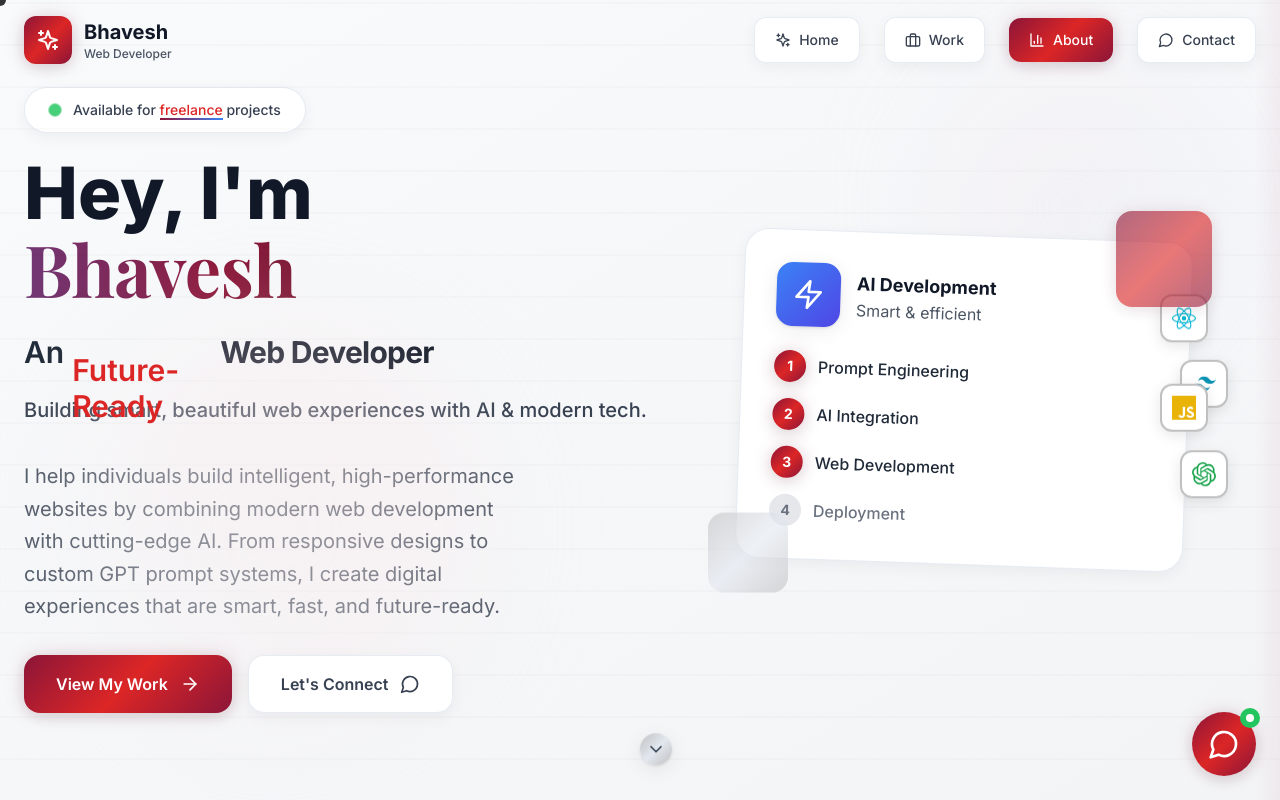
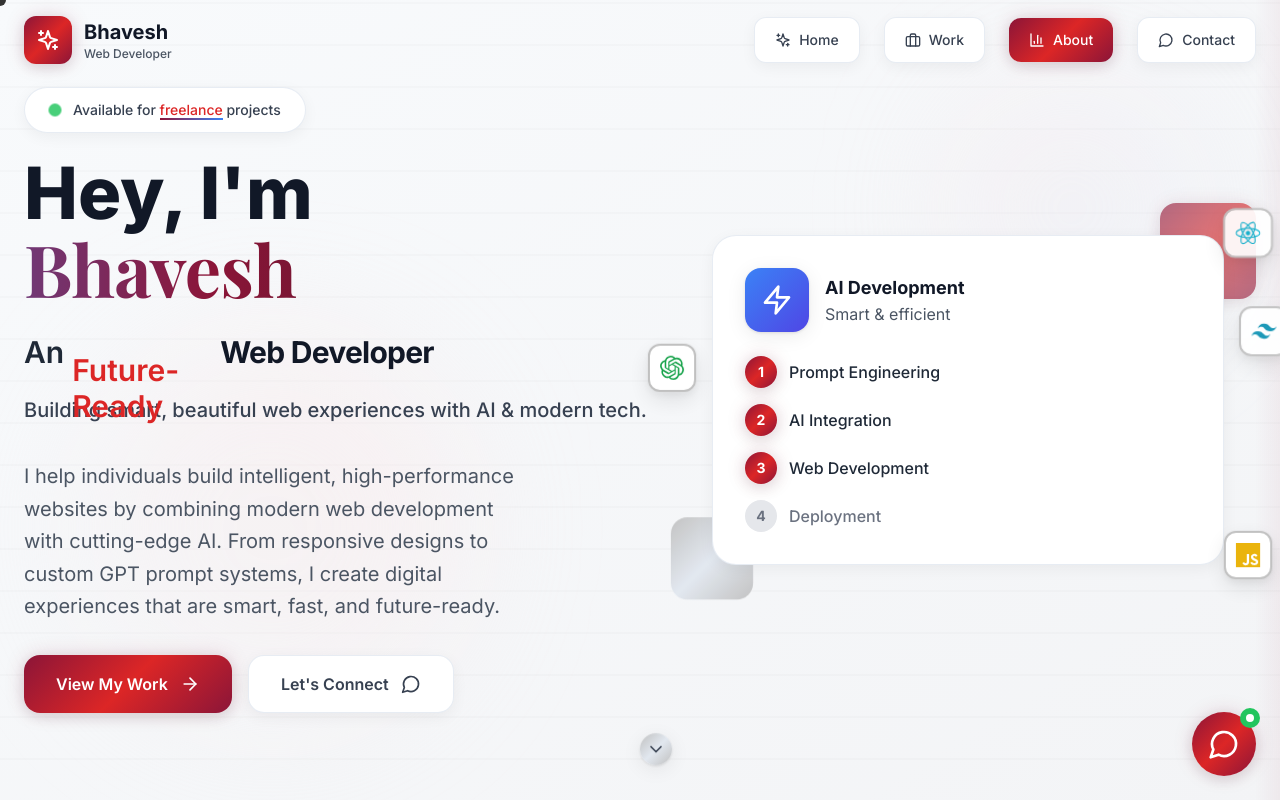
Before and after one commit to bhaveshh30/Bhavesh, a React (Vite) app: page / in a window 1280 px wide. Shown: the top 800 px of the page. Built offline with nearby package versions, Linux system fonts and the light colour scheme.

Commit message:
Optimized Hero Section with Perfect Positioning

```diff
--- a/src/components/HeroSection.tsx
+++ b/src/components/HeroSection.tsx
@@ -30,9 +30,9 @@ const HeroSection: React.FC = () => {
       </div>
 
       <div className="max-w-7xl mx-auto px-6 py-20">
-        <div ref={ref} className={`grid lg:grid-cols-2 gap-16 items-center reveal${inView ? ' in-view' : ''}`}>
+        <div ref={ref} className={`grid lg:grid-cols-2 gap-20 items-center reveal${inView ? ' in-view' : ''}`}>
           {/* Left Content */}
-          <div className="space-y-8">
+          <div className="space-y-8 z-10 relative">
             <div className="space-y-6">
               <div className="inline-flex items-center gap-3 px-6 py-3 light-card rounded-full shadow-professional">
                 <div className="w-3 h-3 bg-green-500 rounded-full animate-pulse pulse-badge"></div>
@@ -90,10 +90,10 @@ const HeroSection: React.FC = () => {
           </div>
 
           {/* Right Content - Clean Interactive Element */}
-          <div className="relative">
-            <div className="relative w-full max-w-md mx-auto">
+          <div className="relative flex items-center justify-center">
+            <div className="relative w-full max-w-lg mx-auto">
               {/* Main Card */}
-              <div className="relative light-card rounded-3xl shadow-professional p-8 transform rotate-2 hover:rotate-0 transition-transform duration-500 motion-element">
+              <div className="relative light-card rounded-3xl shadow-professional p-8 transform rotate-2 hover:rotate-0 transition-all duration-500 motion-element z-10">
                 <div className="space-y-6">
                   <div className="flex items-center gap-4">
                     <div className="w-16 h-16 bg-gradient-to-br from-blue-500 to-indigo-600 rounded-2xl flex items-center justify-center shadow-professional">
@@ -126,25 +126,32 @@ const HeroSection: React.FC = () => {
                 </div>
               </div>
 
-              {/* Floating Tech Icons - Fixed Positioning */}
-              <div className="pointer-events-none">
-                <div className="floating-icon floating-icon-1">
+              {/* Perfectly Positioned Floating Tech Icons */}
+              <div className="absolute inset-0 pointer-events-none">
+                {/* React Icon - Top Right */}
+                <div className="floating-icon absolute -top-4 -right-12 z-20">
                   <SiReact className="w-6 h-6 text-cyan-500" />
                 </div>
-                <div className="floating-icon floating-icon-2">
+
+                {/* Tailwind Icon - Right Middle */}
+                <div className="floating-icon absolute top-1/4 -right-16 z-20" style={{ animationDelay: '1s' }}>
                   <SiTailwindcss className="w-6 h-6 text-cyan-600" />
                 </div>
-                <div className="floating-icon floating-icon-3">
+
+                {/* JavaScript Icon - Bottom Right */}
+                <div className="floating-icon absolute -bottom-4 -right-12 z-20" style={{ animationDelay: '2s' }}>
                   <SiJavascript className="w-6 h-6 text-yellow-500" />
                 </div>
-                <div className="floating-icon floating-icon-4">
+
+                {/* OpenAI Icon - Left Middle */}
+                <div className="floating-icon absolute top-1/3 -left-16 z-20" style={{ animationDelay: '3s' }}>
                   <SiOpenai className="w-6 h-6 text-green-600" />
                 </div>
               </div>
 
               {/* Accent Elements */}
-              <div className="absolute -top-6 -right-6 w-24 h-24 red-accent rounded-2xl opacity-80 animate-pulse shadow-accent"></div>
-              <div className="absolute -bottom-8 -left-8 w-20 h-20 chrome-accent rounded-2xl opacity-60 animation-delay-1000" style={{ animation: 'subtleFloat 4s ease-in-out infinite 1.5s' }}></div>
+              <div className="absolute -top-8 -right-8 w-24 h-24 red-accent rounded-2xl opacity-80 animate-pulse shadow-accent z-0"></div>
+              <div className="absolute -bottom-10 -left-10 w-20 h-20 chrome-accent rounded-2xl opacity-60 z-0" style={{ animation: 'subtleFloat 4s ease-in-out infinite 1.5s' }}></div>
             </div>
           </div>
         </div>
--- a/src/index.css
+++ b/src/index.css
@@ -47,10 +47,16 @@ body {
     var(--deep-red) 100%);
 }
 
-/* Motion Elements */
+/* Optimized Motion Elements */
 @keyframes subtleFloat {
-  0%, 100% { transform: translateY(0px); }
-  50% { transform: translateY(-8px); }
+  0%, 100% {
+    transform: translateY(0px) scale(1);
+    opacity: 1;
+  }
+  50% {
+    transform: translateY(-12px) scale(1.05);
+    opacity: 0.9;
+  }
 }
 
 @keyframes roadFlow {
@@ -163,9 +169,8 @@ body {
   transform: scaleX(1);
 }
 
-/* Floating Tech Icons - Clean Positioning */
+/* Optimized Floating Tech Icons */
 .floating-icon {
-  position: absolute;
   width: 48px;
   height: 48px;
   background: white;
@@ -174,32 +179,19 @@ body {
   display: flex;
   align-items: center;
   justify-content: center;
-  box-shadow: 0 4px 15px rgba(0, 0, 0, 0.1);
+  box-shadow:
+    0 8px 25px rgba(0, 0, 0, 0.1),
+    0 4px 10px rgba(0, 0, 0, 0.05);
   animation: subtleFloat 4s ease-in-out infinite;
+  transition: all 0.3s cubic-bezier(0.4, 0, 0.2, 1);
+  will-change: transform;
 }
 
-.floating-icon-1 {
-  top: 20%;
-  right: -20px;
-  animation-delay: 0s;
-}
-
-.floating-icon-2 {
-  top: 40%;
-  right: -40px;
-  animation-delay: 1s;
-}
-
-.floating-icon-3 {
-  bottom: 40%;
-  right: -20px;
-  animation-delay: 2s;
-}
-
-.floating-icon-4 {
-  bottom: 20%;
-  right: -40px;
-  animation-delay: 3s;
+.floating-icon:hover {
+  transform: translateY(-4px) scale(1.1);
+  box-shadow:
+    0 12px 35px rgba(0, 0, 0, 0.15),
+    0 6px 15px rgba(0, 0, 0, 0.08);
 }
 
 /* Pulsing Badge */
@@ -223,6 +215,7 @@ body {
   position: relative;
   overflow: hidden;
   transition: all 0.4s cubic-bezier(0.4, 0, 0.2, 1);
+  will-change: transform;
 }
 
 .cta-btn:hover {
@@ -313,13 +306,99 @@ html {
   box-shadow: 0 8px 25px rgba(139, 21, 56, 0.1);
 }
 
+/* Performance Optimizations */
+* {
+  box-sizing: border-box;
+}
+
+/* Reduce motion for users who prefer it */
+@media (prefers-reduced-motion: reduce) {
+  .floating-icon,
+  .pulse-badge,
+  .motion-element::before {
+    animation: none;
+  }
+
+  .typewriter {
+    border-right: none;
+    animation: none;
+  }
+
+  .flip-in-x {
+    animation: none;
+  }
+}
+
 /* Responsive Adjustments */
-@media (max-width: 640px) {
+@media (max-width: 1024px) {
+  .floating-icon {
+    width: 44px;
+    height: 44px;
+  }
+}
+
+@media (max-width: 768px) {
   .floating-icon {
     width: 40px;
     height: 40px;
   }
 
-  .floating-icon-1, .floating-icon-3 { right: -15px; }
-  .floating-icon-2, .floating-icon-4 { right: -30px; }
+  /* Adjust positioning for mobile */
+  .floating-icon.absolute.-top-4.-right-12 {
+    top: -8px;
+    right: -24px;
+  }
+
+  .floating-icon.absolute.top-1\/4.-right-16 {
+    top: 25%;
+    right: -32px;
+  }
+
+  .floating-icon.absolute.-bottom-4.-right-12 {
+    bottom: -8px;
+    right: -24px;
+  }
+
+  .floating-icon.absolute.top-1\/3.-left-16 {
+    top: 33%;
+    left: -32px;
+  }
 }
+
+@media (max-width: 640px) {
+  .floating-icon {
+    width: 36px;
+    height: 36px;
+  }
+
+  /* Further adjust for small screens */
+  .floating-icon.absolute.-top-4.-right-12 {
+    top: -4px;
+    right: -16px;
+  }
+
+  .floating-icon.absolute.top-1\/4.-right-16 {
+    top: 25%;
+    right: -20px;
+  }
+
+  .floating-icon.absolute.-bottom-4.-right-12 {
+    bottom: -4px;
+    right: -16px;
+  }
+
+  .floating-icon.absolute.top-1\/3.-left-16 {
+    top: 33%;
+    left: -20px;
+  }
+}
+
+/* Hardware acceleration for smooth animations */
+.floating-icon,
+.cta-btn,
+.motion-element,
+.reveal {
+  transform: translateZ(0);
+  backface-visibility: hidden;
+  perspective: 1000px;
+}
```
